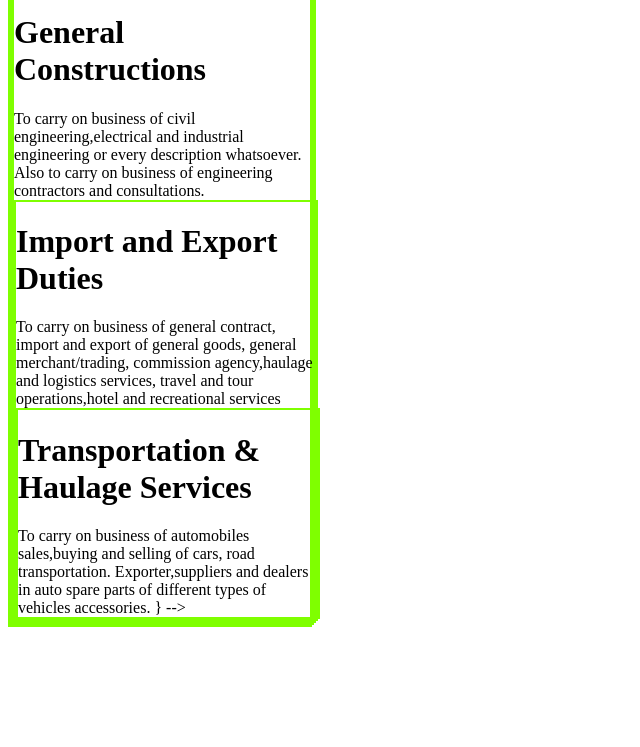
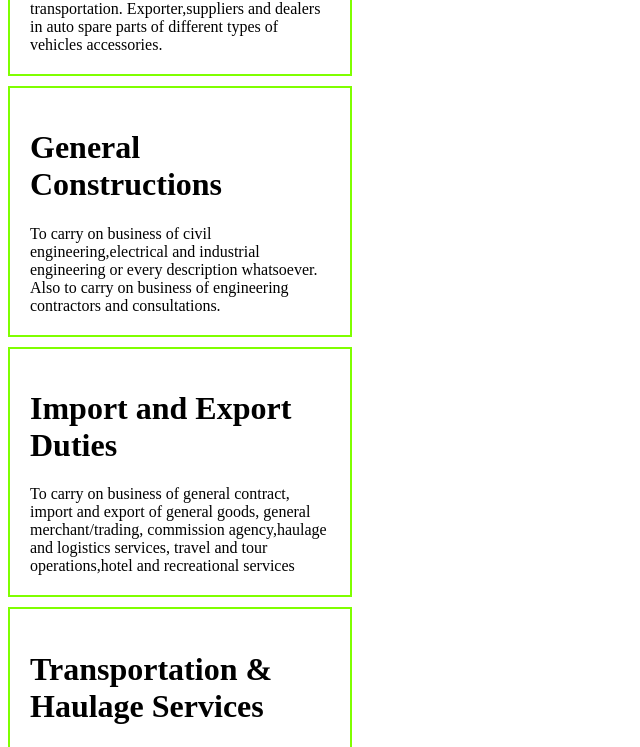
Before and after one commit to OJTanjiro/cardtutorial, a plain HTML site: page index.html in a window 1280 px wide. Shown: the part 707-1454 px from the top of the page, without its empty margins (0-640 px from the left). Before the commit the page ends 1342 px from the top, so only its background shows below. Drawn offline with Linux system fonts and the light colour scheme.

Commit message:
core update: fix bugs in card ui

```diff
--- a/index.html
+++ b/index.html
@@ -7,7 +7,7 @@
     <link rel="stylesheet" href="main.css">
 </head>
 <body>
-    <div class="cardholder1 daisy"> <h1>General Constructions</h1>
+    <div class="cardholder"> <h1>General Constructions</h1>
     To carry on business of civil engineering,electrical and industrial engineering or every description whatsoever. Also to carry on business of engineering contractors and consultations. </div>
 
     <!-- <span style="border: 2px solid red;">General Constructions</span> -->
@@ -15,23 +15,23 @@
 
     <div class="cardholder"> <h1>Import and Export Duties</h1>
 
-    To carry on business of general contract, import and export of general goods, general merchant/trading, commission agency,haulage and logistics services, travel and tour operations,hotel and recreational services
+    To carry on business of general contract, import and export of general goods, general merchant/trading, commission agency,haulage and logistics services, travel and tour operations,hotel and recreational service</div>
 
     <div class="cardholder"> <h1>Transportation & Haulage Services</h1>
 
-    To carry on business of automobiles sales,buying and selling of cars, road transportation. Exporter,suppliers and dealers in auto spare parts of different types of vehicles accessories.
+    To carry on business of automobiles sales,buying and selling of cars, road transportation. Exporter,suppliers and dealers in auto spare parts of different types of vehicles accessories.</div>
 
     <div class="cardholder"> <h1>General Constructions</h1>
 
-    To carry on business of civil engineering,electrical and industrial engineering or every description whatsoever. Also to carry on business of engineering contractors and consultations.
+    To carry on business of civil engineering,electrical and industrial engineering or every description whatsoever. Also to carry on business of engineering contractors and consultations.</div>
 
     <div class="cardholder"> <h1>Import and Export Duties</h1>
 
-    To carry on business of general contract, import and export of general goods, general merchant/trading, commission agency,haulage and logistics services, travel and tour operations,hotel and recreational services
+    To carry on business of general contract, import and export of general goods, general merchant/trading, commission agency,haulage and logistics services, travel and tour operations,hotel and recreational services</div>
 
     <div class="cardholder"> <h1>Transportation & Haulage Services</h1>
 
-    To carry on business of automobiles sales,buying and selling of cars, road transportation. Exporter,suppliers and dealers in auto spare parts of different types of vehicles accessories.
+    To carry on business of automobiles sales,buying and selling of cars, road transportation. Exporter,suppliers and dealers in auto spare parts of different types of vehicles accessories.</div>
 
 
     </body>
--- a/main.css
+++ b/main.css
@@ -8,6 +8,8 @@ body{
     border: 2px solid chartreuse;
     /* height: 200px; */
     width: 300px;
+    padding: 20px;
+    margin: 10px 0px 10px 0px;
 }
 
 .daisy{
```
